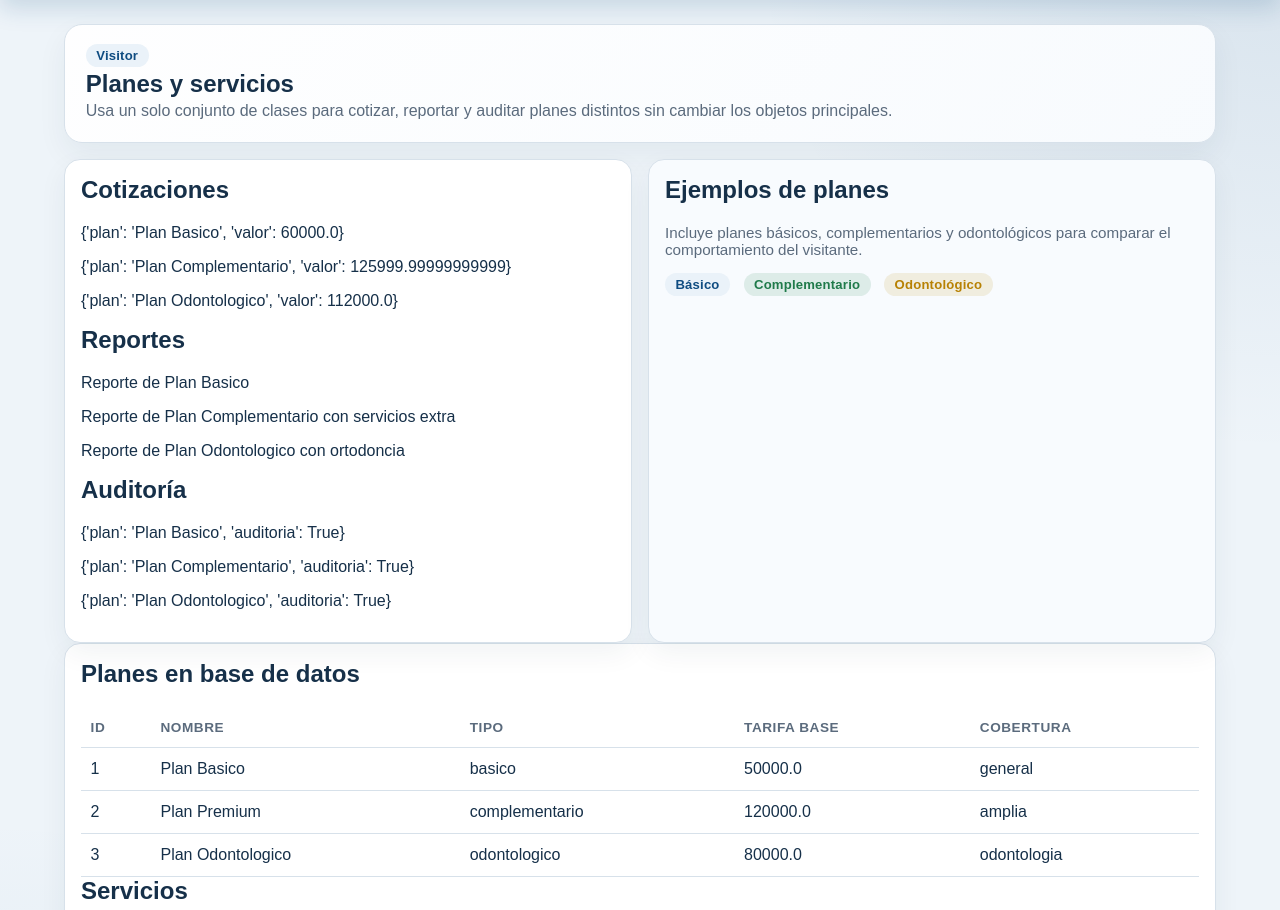
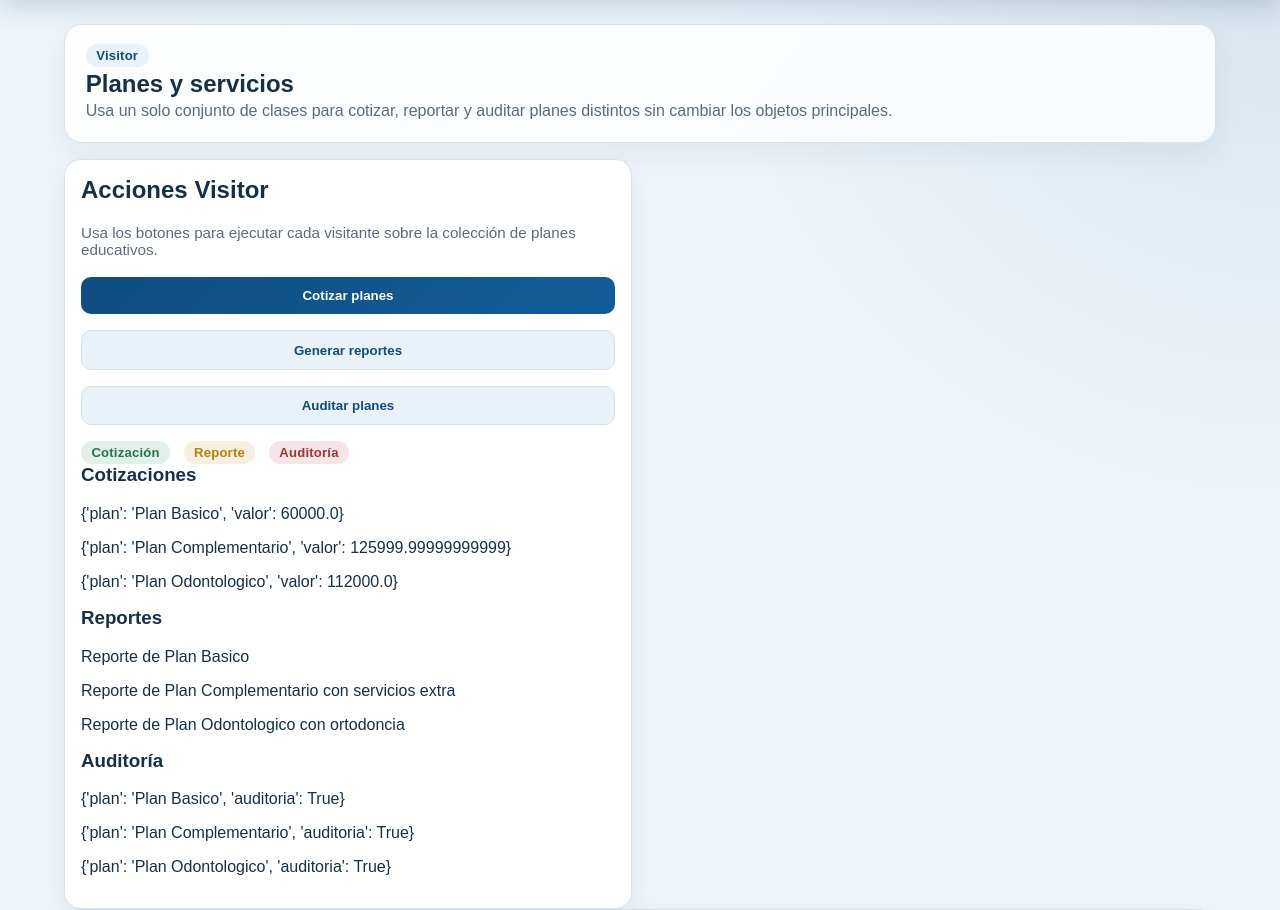
Before and after one commit to sophia00000000/web_eps, a Flask app: page /planes/ in a window 1280 px wide. Shown: the part 74-984 px from the top of the page. Run offline with Flask 3, Linux system fonts and the light colour scheme; a user stored in the database is signed in; data comes from the database, SQL or seed files in the repository; both versions use the stored data as it was after the commit.

Commit message:
visitor planes

```diff
--- a/eps_app/presentation/controllers/plan_controller.py
+++ b/eps_app/presentation/controllers/plan_controller.py
@@ -1,4 +1,4 @@
-from flask import Blueprint, render_template
+from flask import Blueprint, render_template, request
 
 from business.services.plan_service import PlanService
 from presentation.controllers.auth_controller import login_required, role_required
@@ -12,11 +12,26 @@ plan_service = PlanService()
 @login_required
 @role_required("admin")
 def index():
+    return render_page()
+
+
+@plan_bp.route("/accion", methods=["POST"])
+@login_required
+@role_required("admin")
+def accion():
+    return render_page(request.form.get("accion", "cotizar"))
+
+
+def render_page(accion_seleccionada: str | None = None):
+    cotizaciones = plan_service.cotizar() if accion_seleccionada in (None, "cotizar") else []
+    reportes = plan_service.reportar() if accion_seleccionada in (None, "reportar") else []
+    auditorias = plan_service.auditar() if accion_seleccionada in (None, "auditar") else []
     return render_template(
         "planes/index.html",
-        cotizaciones=plan_service.cotizar(),
-        reportes=plan_service.reportar(),
-        auditorias=plan_service.auditar(),
+        accion_seleccionada=accion_seleccionada,
+        cotizaciones=cotizaciones,
+        reportes=reportes,
+        auditorias=auditorias,
         db_plans=plan_service.list_db_plans(),
         db_services=plan_service.list_db_services(),
     )
--- a/eps_app/presentation/templates/planes/index.html
+++ b/eps_app/presentation/templates/planes/index.html
@@ -8,22 +8,32 @@
 
 <section class="grid two">
   <article class="card">
-    <h2>Cotizaciones</h2>
-    {% for item in cotizaciones %}<p>{{ item }}</p>{% endfor %}
-    <h2>Reportes</h2>
-    {% for item in reportes %}<p>{{ item }}</p>{% endfor %}
-    <h2>Auditoría</h2>
-    {% for item in auditorias %}<p>{{ item }}</p>{% endfor %}
+    <h2>Acciones Visitor</h2>
+    <p class="meta">Usa los botones para ejecutar cada visitante sobre la colección de planes educativos.</p>
+    <form method="post" action="{{ url_for('plan.accion') }}" class="actions">
+      <button type="submit" name="accion" value="cotizar">Cotizar planes</button>
+      <button type="submit" name="accion" value="reportar" class="secondary">Generar reportes</button>
+      <button type="submit" name="accion" value="auditar" class="secondary">Auditar planes</button>
+    </form>
+    <div class="actions">
+      <span class="badge {% if accion_seleccionada == 'cotizar' or accion_seleccionada is none %}success{% endif %}">Cotización</span>
+      <span class="badge {% if accion_seleccionada == 'reportar' or accion_seleccionada is none %}warning{% endif %}">Reporte</span>
+      <span class="badge {% if accion_seleccionada == 'auditar' or accion_seleccionada is none %}danger{% endif %}">Auditoría</span>
+    </div>
+    {% if cotizaciones %}
+      <h3>Cotizaciones</h3>
+      {% for item in cotizaciones %}<p>{{ item }}</p>{% endfor %}
+    {% endif %}
+    {% if reportes %}
+      <h3>Reportes</h3>
+      {% for item in reportes %}<p>{{ item }}</p>{% endfor %}
+    {% endif %}
+    {% if auditorias %}
+      <h3>Auditoría</h3>
+      {% for item in auditorias %}<p>{{ item }}</p>{% endfor %}
+    {% endif %}
   </article>
-  <article class="card soft">
-    <h2>Ejemplos de planes</h2>
-    <p class="meta">Incluye planes básicos, complementarios y odontológicos para comparar el comportamiento del visitante.</p>
-    <div class="actions">
-      <span class="badge">Básico</span>
-      <span class="badge success">Complementario</span>
-      <span class="badge warning">Odontológico</span>
-    </div>
-  </article>
+
 </section>
 
 <section class="card">
```
Also changed, not shown: eps_app/presentation/templates/autorizaciones/index.html (+1 -8 lines), eps_app/eps.sqlite3.
